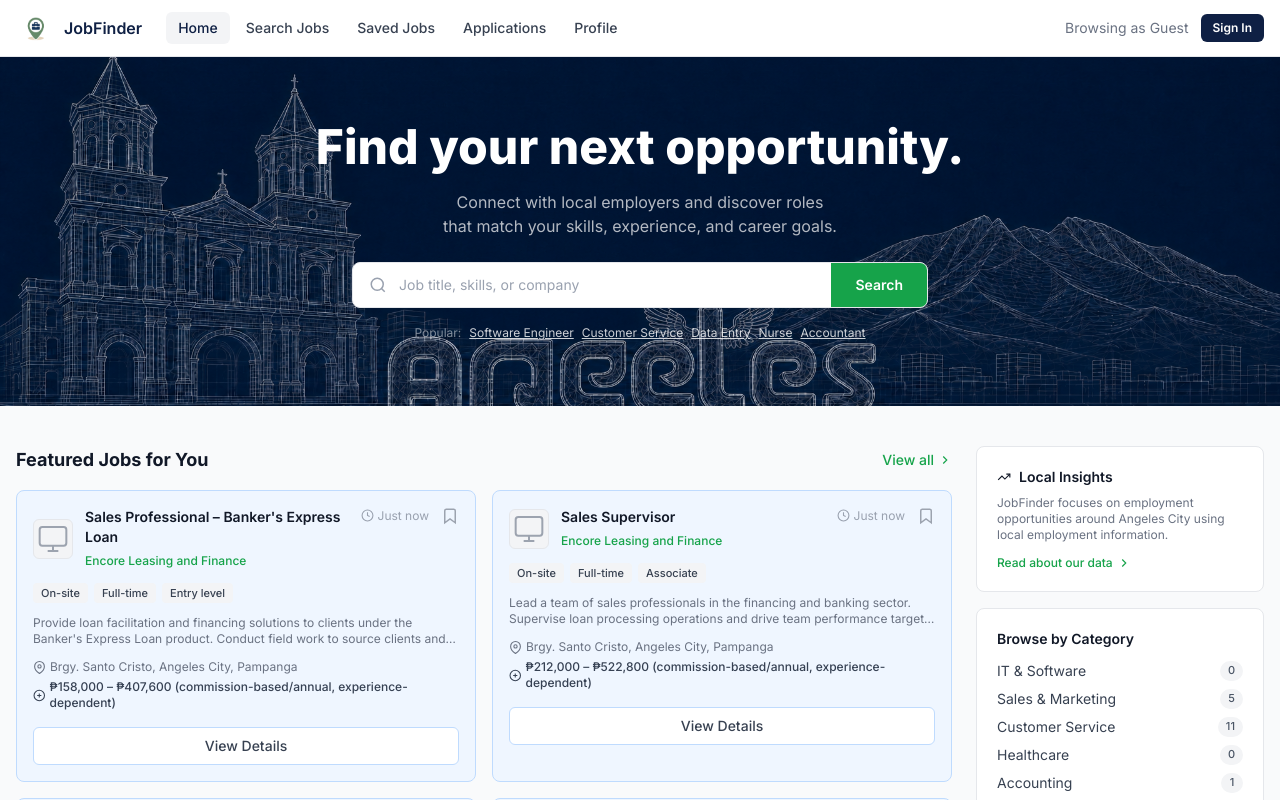
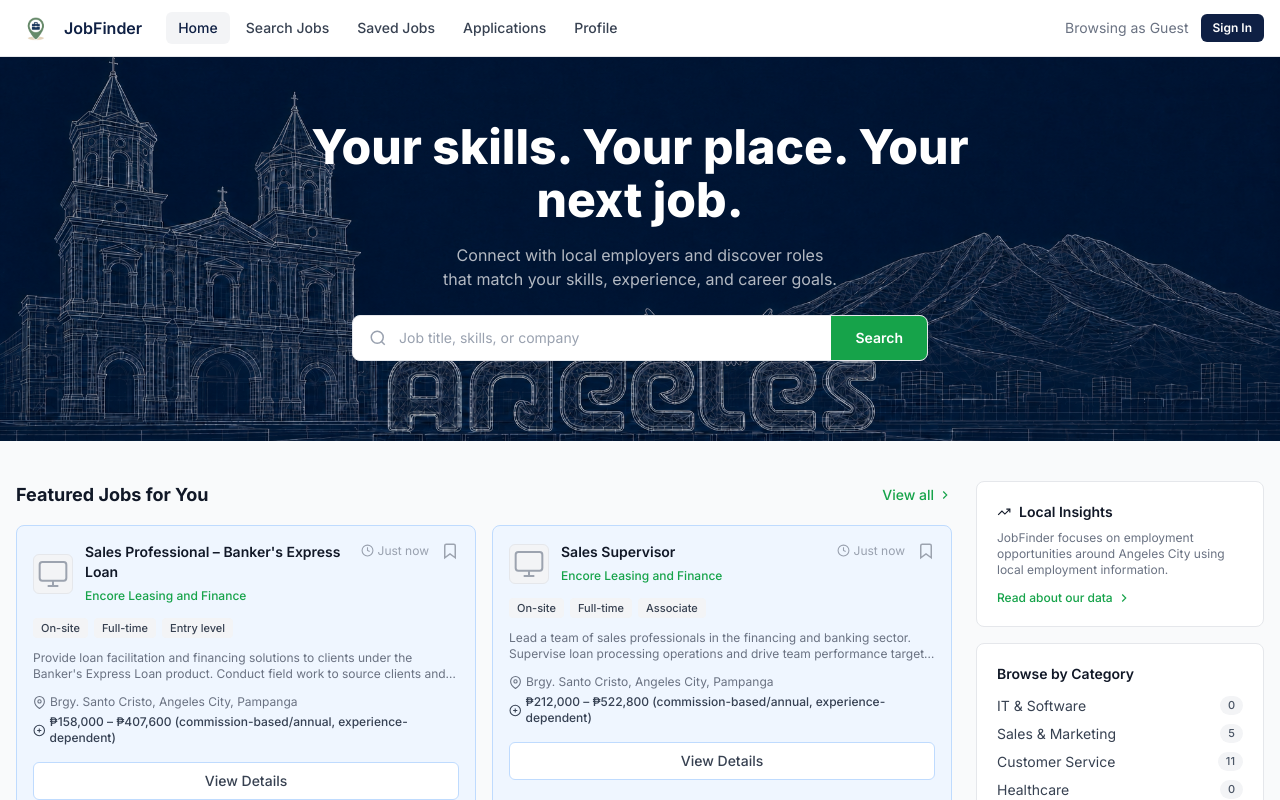
Before and after one commit to aizukiontop/Jobfinder, a React (Vite) app: page / in a window 1280 px wide. Shown: the top 800 px of the page. Built offline with nearby package versions, Linux system fonts and the light colour scheme; the HTML template or start-up script is replaced by a standard one.

Commit message:
Remove popular searches and changed the heading title

```diff
--- a/src/pages/Home.tsx
+++ b/src/pages/Home.tsx
@@ -64,13 +64,6 @@ export default function Home() {
     if (e.key === 'Enter') handleSearch()
   }
 
-  const popular = [
-    'Software Engineer',
-    'Customer Service',
-    'Data Entry',
-    'Nurse',
-    'Accountant',
-  ]
 
   // Async Dijkstra-based featured jobs — sorted by MatchScore when user is logged in.
   // No location passed here (Home page has no GPS widget), so G uses stored user coords.
@@ -113,7 +106,7 @@ export default function Home() {
             style={{ color: '#fff', lineHeight: 1.1 }}
             className="text-4xl md:text-5xl font-extrabold mb-4"
           >
-            Find your next opportunity.
+            Your skills. Your place. Your next job.
           </h1>
 
           <p
@@ -160,32 +153,8 @@ export default function Home() {
             </button>
           </div>
 
-          {/* Popular searches */}
-            <div className="flex flex-wrap items-center justify-center gap-2 px-2">            <span
-              style={{ color: 'rgba(255,255,255,0.5)' }}
-              className="text-xs"
-            >
-              Popular:
-            </span>
 
-            {popular.map(term => (
-              <button
-                key={term}
-                onClick={() => {
-                  setSearchQuery(term)
-                  navigate('search')
-                }}
-                style={{
-                  color: 'rgba(255,255,255,0.8)',
-                  textDecoration: 'underline',
-                  fontSize: 12,
-                }}
-                className="hover:text-white"
-              >
-                {term}
-              </button>
-            ))}
-          </div>
+
         </div>
       </div>
 
```
